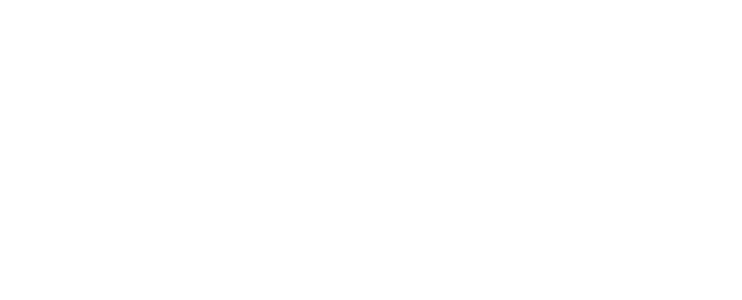
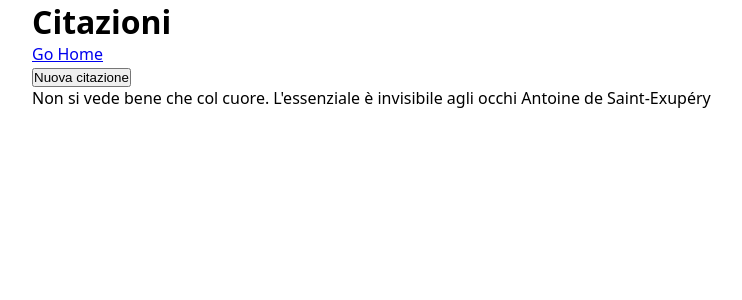
Before and after one commit to andrea-pugliatti/js-training, a React (Vite) app: page /citations in a window 1280 px wide. Shown: the top 300 px of the page, without its empty margins (108-850 px from the left). Built offline with nearby package versions, Linux system fonts and the light colour scheme.

Commit message:
Add logic for Citations

```diff
--- a/src/pages/Citations.jsx
+++ b/src/pages/Citations.jsx
@@ -1,3 +1,109 @@
+import { useEffect, useState } from "react";
+import { Link } from "react-router-dom";
+
 export default function Citations() {
-	return <></>;
+	const quotes = [
+		{
+			text: "La vita trova sempre un modo",
+			author: "Ian Malcolm, Jurassic Park",
+		},
+		{
+			text: "Non tutto quello che è oro luccica, non tutti quelli che vagano sono perduti",
+			author: "J.R.R. Tolkien",
+		},
+		{ text: "Fai o non fare. Non c'è provare", author: "Yoda, Star Wars" },
+		{
+			text: "Sii il cambiamento che vuoi vedere nel mondo",
+			author: "Mahatma Gandhi",
+		},
+		{
+			text: "L'unico modo per fare un ottimo lavoro è amare quello che fate",
+			author: "Steve Jobs",
+		},
+		{
+			text: "La felicità può essere trovata anche nei momenti più bui, se solo uno si ricorda di accendere la luce",
+			author: "Albus Silente",
+		},
+		{
+			text: "Non si vede bene che col cuore. L'essenziale è invisibile agli occhi",
+			author: "Antoine de Saint-Exupéry",
+		},
+		{ text: "Stay hungry, stay foolish", author: "Steve Jobs" },
+		{
+			text: "Vivi come se dovessi morire domani. Impara come se dovessi vivere per sempre",
+			author: "Mahatma Gandhi",
+		},
+		{
+			text: "Ciò che non ci uccide ci rende più forti",
+			author: "Friedrich Nietzsche",
+		},
+		{
+			text: "Il successo non è definitivo, il fallimento non è fatale: ciò che conta è il coraggio di andare avanti",
+			author: "Winston Churchill",
+		},
+		{
+			text: "La mente è come un paracadute. Funziona solo se si apre",
+			author: "Albert Einstein",
+		},
+		{
+			text: "Scegli un lavoro che ami, e non dovrai lavorare neppure un giorno in vita tua",
+			author: "Confucio",
+		},
+		{
+			text: "Non ho fallito. Ho solo trovato 10.000 modi che non funzionano",
+			author: "Thomas Edison",
+		},
+		{
+			text: "La fantasia è più importante della conoscenza",
+			author: "Albert Einstein",
+		},
+		{
+			text: "Il futuro appartiene a coloro che credono nella bellezza dei propri sogni",
+			author: "Eleanor Roosevelt",
+		},
+		{
+			text: "Sapere è bene, ma sapere chi sa è meglio",
+			author: "Proverbio popolare",
+		},
+		{
+			text: "Il viaggio di mille miglia inizia con un solo passo",
+			author: "Lao Tzu",
+		},
+		{ text: "Carpe Diem, cogli l'attimo", author: "Orazio" },
+		{
+			text: "Ognuno è un genio. Ma se giudichi un pesce dalla sua abilità di arrampicarsi sugli alberi, passerà tutta la vita a credersi stupido",
+			author: "Albert Einstein",
+		},
+	];
+
+	const [randomNumber, setRandomNumber] = useState(0);
+
+	function getRandomNumber(min, max) {
+		return Math.floor(Math.random() * (max - min + 1)) + min;
+	}
+
+	useEffect(() => setRandomNumber(getRandomNumber(0, 19)), []);
+
+	return (
+		<div className="container">
+			<div className="citations">
+				<div className="title">
+					<h1>Citazioni</h1>
+					<Link to={"/"}>Go Home</Link>
+				</div>
+
+				<button
+					type="button"
+					onClick={() => setRandomNumber(getRandomNumber(0, 19))}
+				>
+					Nuova citazione
+				</button>
+
+				<div className="citation">
+					<span>{quotes[randomNumber].text} </span>
+					<span>{quotes[randomNumber].author}</span>
+				</div>
+			</div>
+		</div>
+	);
 }
```
